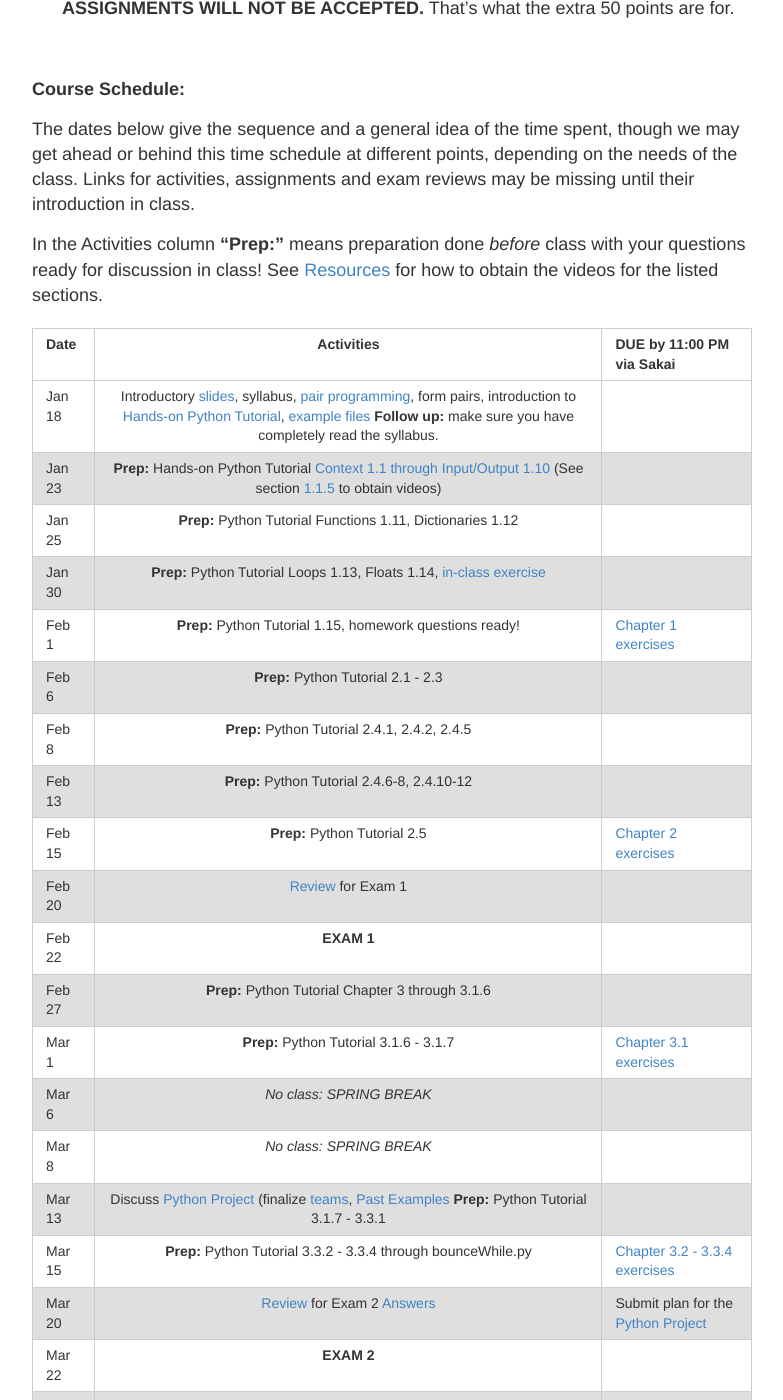
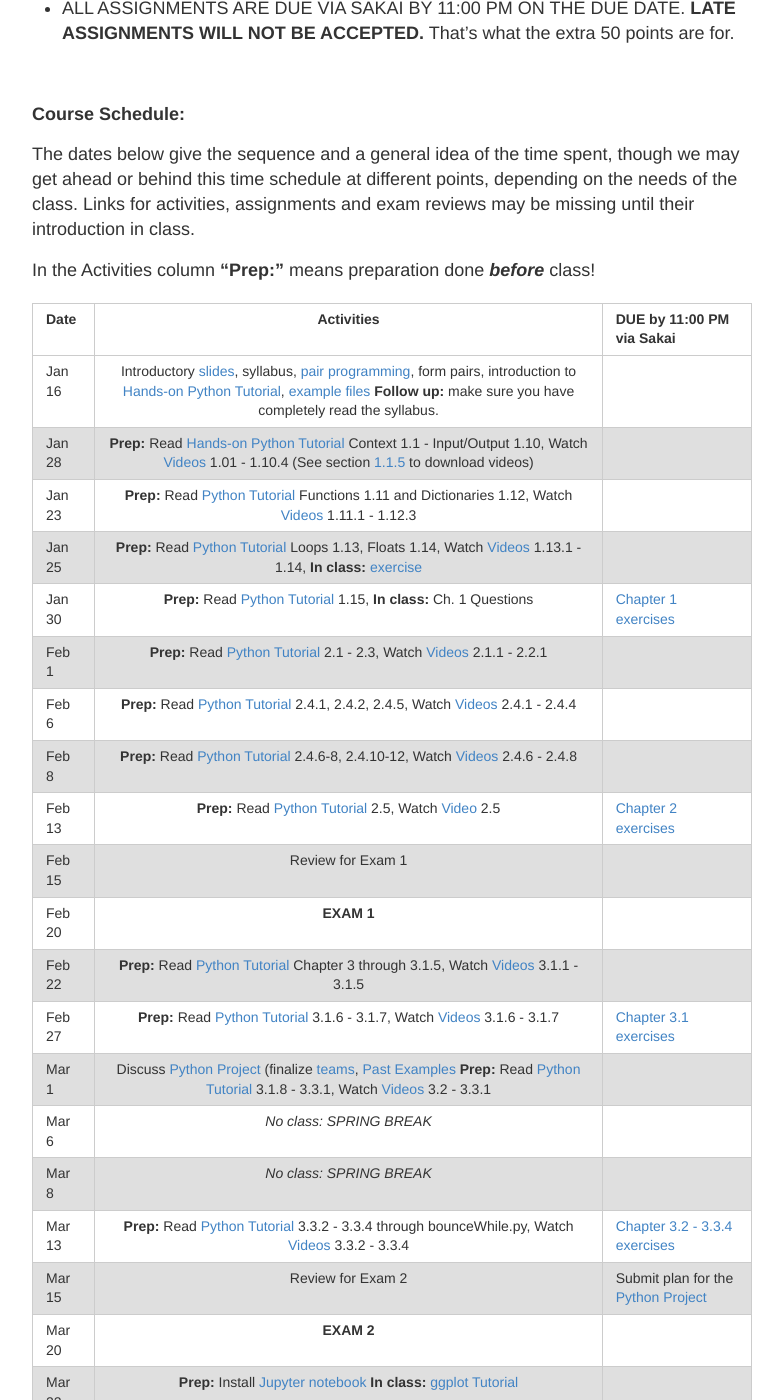
Before and after one commit to hwheeler01/comp150, a Jekyll site: the page built from syllabus.md, in a window 1280 px wide and 1400 px high, scrolled down 4938 px. Shown: the whole window, without its empty margins (248-1031 px from the left). Built offline with Jekyll 4.4.1, drawn with Linux system fonts in a browser that asks for light colours; some of the changed text lies outside the part shown.

Commit message:
Spring 18 syllabus

```diff
--- a/syllabus.md
+++ b/syllabus.md
@@ -4,13 +4,13 @@
 permalink: /syllabus/
 ---
 
-- Day/Time:	MW 12:10 - 1:25
-- Classroom:	Crown Center 103
+- Day/Time:	Tuesday and Thursday 11:30 - 12:45
+- Classroom:	Crown Center 105
 - Prerequisites:	none
 - Instructor:	 Dr. Heather Wheeler <hwheeler1@luc.edu>
 - Website:	[hwheeler01.github.io/comp150](http://hwheeler01.github.io/comp150)
-- Office Hours: Tuesdays 2:00 - 4:00 in <a href="http://www.luc.edu/campus_reservations/lsb.shtml">LSB</a> 324
-- TA: Jon Brenner <jbrenluc@gmail.com>
+- Office Hours: Tuesdays 9:30 - 11:15 in <a href="https://www.luc.edu/cs/contactus/">Doyle</a> 304
+- TA:
 
 <div align="center">
 <table style="width: px; height: 12px;" class="docutils" border="0">
@@ -64,9 +64,9 @@
 
 <p style="font-weight: bold;"><a name="format"></a>Course Format:</p>
 
-Much of this course will be *flipped* from the traditional course format. That is, the presentations are mostly at your convenience, at your speed, as videos/text on your computer outside of class. In class, we will discuss questions you have on the presentations and do much of the harder creative work of synthesizing and using this information, when you have the most direct support from the instructor, the TA, and classmates.
+Much of this course will be ***flipped*** from the traditional course format. That is, the lectures should be viewed as videos/text on your computer outside of class. In class, we will spend a few minutes summarizing the lectures and provide ample time for working on the assigned exercises, when you have the most direct support from the instructor, the TA, and classmates.
 
-As you work through the <a href="http://anh.cs.luc.edu/python/hands-on/3.1/index.html">Hand's-on Python Tutorial</a> at the beginning of the semester, come to class prepared with questions on the <a href="http://hwheeler01.github.io/comp150/syllabus/#schedule">day's topics</a>.
+As you work through the <a href="http://anh.cs.luc.edu/python/hands-on/3.1/index.html">Hand's-on Python Tutorial</a> at the beginning of the semester, come to class prepared with questions on the <a href="http://hwheeler01.github.io/comp150/syllabus/#schedule">day's topics</a>. **You must watch the assigned videos before class in order to keep up with the material and make best use of class time.**
 
 You are expected to look at assigned presentations before class, but *if you want to check on something in a video during class, remember to bring headphones.*
 
@@ -76,7 +76,7 @@
 
 *Homework Assignments:* For each homework, you must submit to Sakai a `.zip` file of the required files for that assignment. For the tutorial assignments, the exercises are mentioned as you encounter them in each chapter. Each due date and a link to a list of the required exercises are on the <a class="reference external" href="#schedule">Course Schedule</a>.<br>
 
-[Pair Programming](http://hwheeler01.github.io/comp150/pairprogram/) is when two people collaborate on one problem with one person coding while the other looks on. For novices and professionals alike, pair programming often leads to better, faster, and more enjoyable project completion. You have the option to do pair programming in this course for most of the homework assignments. **However, your exams will NOT be in pairs!**
+[Pair Programming](http://hwheeler01.github.io/comp150/pairprogram/) is when two people collaborate on one problem with one person coding while the other looks on. For novices and professionals alike, pair programming often leads to better, faster, and more enjoyable project completion. You have the option to do pair programming in this course for most of the homework assignments. **However, your exams will NOT be in pairs.**
 
 *Python Project:* You will form teams of two or three to complete a project, which is a major programming assignment in Python. Some suggestions for the project can be found <a href="http://hwheeler01.github.io/comp150/HW/Project.html">here.</a> This will be discussed further in class.<br>
 
@@ -86,7 +86,7 @@
 
 <span style="font-weight: bold;"><a name="env"></a>Programming Environment: </span><br>
 
-We will be programming in Python, available on the classroom computers, and as a download to your own computer. There are several choices based on program version and operating system. You should get the latest version of Python (3.6.0) for your operating system from the central site <a href="https://www.python.org/downloads/">https://www.python.org/downloads/</a>. Python comes with the graphical interface called Idle, which we will use.
+We will be programming in Python, available on the classroom computers, and as a download to your own computer. There are several choices based on program version and operating system. You should get the latest version of Python (3.6.4) for your operating system from the central site <a href="https://www.python.org/downloads/">https://www.python.org/downloads/</a>. Python comes with the graphical interface called Idle, which we will use.
 
 - Recommended storage options for course work:
 	- Cloud-based storage like Box or Google Drive
@@ -201,40 +201,41 @@
 The dates below give the sequence and a general idea of the time spent, though we may get ahead or behind this time schedule at different points, depending on the needs of the class. Links for activities, assignments and exam reviews may be missing until their introduction in class.
 
 
-In the Activities column **"Prep:"** means preparation done *before* class with your questions ready for discussion in class! See <a href="http://hwheeler01.github.io/comp150/resources/">Resources</a> for how to obtain the videos for the listed sections.
+In the Activities column **"Prep:"** means preparation done ***before*** class!
 
 | **Date**      | **Activities**    | **DUE by 11:00 PM via Sakai** |
 | ------------- |:-------------:| :-----|
-|Jan 18|Introductory <a href="{{ site.baseurl }}/intro-lecture.pdf">slides</a>, syllabus, <a href="{{ site.baseurl }}/pairprogram">pair programming</a>, form pairs, introduction to <a target="_blank" href="http://anh.cs.luc.edu/python/hands-on/3.1/index.html">Hands-on Python Tutorial</a>, <a href="http://anh.cs.luc.edu/python/hands-on/3.1/examples.zip">example files</a> **Follow up:** make sure you have completely read the syllabus.|
-|Jan 23|**Prep:** Hands-on Python Tutorial <a href="http://anh.cs.luc.edu/python/hands-on/3.1/handsonHtml/index.html">Context 1.1 through Input/Output 1.10</a> (See section [1.1.5](http://anh.cs.luc.edu/python/hands-on/3.1/handsonHtml/context.html#using-the-tutorial-text-and-video) to obtain videos)|
-|Jan 25|**Prep:** Python Tutorial Functions 1.11, Dictionaries 1.12 |
-|Jan 30|**Prep:** Python Tutorial Loops 1.13, Floats 1.14, <a href="{{ site.baseurl }}/playComputer_loopy.rtf">in-class exercise</a> |
-|Feb 1|**Prep:** Python Tutorial 1.15, homework questions ready! |<a href="http://hwheeler01.github.io/comp150/HW/CheckOnTutorial-1.html">Chapter 1 exercises</a>|
-|Feb 6|**Prep:** Python Tutorial 2.1 - 2.3 | |
-|Feb 8|**Prep:** Python Tutorial 2.4.1, 2.4.2, 2.4.5  |
-|Feb 13|**Prep:** Python Tutorial 2.4.6-8, 2.4.10-12 |
-|Feb 15|**Prep:** Python Tutorial 2.5 |<a href="http://hwheeler01.github.io/comp150/HW/CheckOnTutorial-2.html">Chapter 2 exercises</a>|
-|Feb 20|[Review](http://hwheeler01.github.io/comp150/exam1_review.pdf) for Exam 1 | |
-|Feb 22|**EXAM 1** |
-|Feb 27|**Prep:** Python Tutorial  Chapter 3 through 3.1.6 |
-|Mar 1|**Prep:** Python Tutorial 3.1.6 - 3.1.7 | <a href="http://hwheeler01.github.io/comp150/HW/CheckOnTutorial-3.html">Chapter 3.1 exercises</a> |
+|Jan 16|Introductory <a href="{{ site.baseurl }}/intro-lecture.pdf">slides</a>, syllabus, <a href="{{ site.baseurl }}/pairprogram">pair programming</a>, form pairs, introduction to <a target="_blank" href="http://anh.cs.luc.edu/python/hands-on/3.1/index.html">Hands-on Python Tutorial</a>, <a href="http://anh.cs.luc.edu/python/hands-on/3.1/examples.zip">example files</a> **Follow up:** make sure you have completely read the syllabus.|
+|Jan 28|**Prep:** Read [Hands-on Python Tutorial](http://anh.cs.luc.edu/python/hands-on/3.1/handsonHtml/index.html) Context 1.1 - Input/Output 1.10, Watch [Videos](https://drive.google.com/drive/folders/0B5WvvnDHeaIYWkUxRWYxMExDeW8) 1.01 - 1.10.4 (See section [1.1.5](http://anh.cs.luc.edu/python/hands-on/3.1/handsonHtml/context.html#using-the-tutorial-text-and-video) to download videos)|
+|Jan 23|**Prep:** Read [Python Tutorial](http://anh.cs.luc.edu/python/hands-on/3.1/handsonHtml/index.html) Functions 1.11 and Dictionaries 1.12, Watch [Videos](https://drive.google.com/drive/folders/0B5WvvnDHeaIYWkUxRWYxMExDeW8) 1.11.1 - 1.12.3|
+|Jan 25|**Prep:** Read [Python Tutorial](http://anh.cs.luc.edu/python/hands-on/3.1/handsonHtml/index.html) Loops 1.13, Floats 1.14, Watch [Videos](https://drive.google.com/drive/folders/0B5WvvnDHeaIYWkUxRWYxMExDeW8) 1.13.1 - 1.14, **In class:** <a href="{{ site.baseurl }}/playComputer_loopy.rtf">exercise</a> |
+|Jan 30|**Prep:** Read [Python Tutorial](http://anh.cs.luc.edu/python/hands-on/3.1/handsonHtml/index.html) 1.15, **In class:** Ch. 1 Questions |<a href="http://hwheeler01.github.io/comp150/HW/CheckOnTutorial-1.html">Chapter 1 exercises</a>|
+|Feb 1|**Prep:** Read [Python Tutorial](http://anh.cs.luc.edu/python/hands-on/3.1/handsonHtml/index.html) 2.1 - 2.3, Watch [Videos](https://drive.google.com/drive/folders/0B5WvvnDHeaIYWkUxRWYxMExDeW8) 2.1.1 - 2.2.1 | |
+|Feb 6|**Prep:** Read [Python Tutorial](http://anh.cs.luc.edu/python/hands-on/3.1/handsonHtml/index.html) 2.4.1, 2.4.2, 2.4.5, Watch [Videos](https://drive.google.com/drive/folders/0B5WvvnDHeaIYWkUxRWYxMExDeW8) 2.4.1 - 2.4.4 |
+|Feb 8|**Prep:** Read [Python Tutorial](http://anh.cs.luc.edu/python/hands-on/3.1/handsonHtml/index.html) 2.4.6-8, 2.4.10-12, Watch [Videos](https://drive.google.com/drive/folders/0B5WvvnDHeaIYWkUxRWYxMExDeW8) 2.4.6 - 2.4.8|
+|Feb 13|**Prep:** Read [Python Tutorial](http://anh.cs.luc.edu/python/hands-on/3.1/handsonHtml/index.html) 2.5, Watch [Video](https://drive.google.com/drive/folders/0B5WvvnDHeaIYWkUxRWYxMExDeW8)  2.5|<a href="http://hwheeler01.github.io/comp150/HW/CheckOnTutorial-2.html">Chapter 2 exercises</a>|
+|Feb 15|Review for Exam 1 | |
+|Feb 20|**EXAM 1** |
+|Feb 22|**Prep:** Read [Python Tutorial](http://anh.cs.luc.edu/python/hands-on/3.1/handsonHtml/index.html)  Chapter 3 through 3.1.5, Watch [Videos](https://drive.google.com/drive/folders/0B5WvvnDHeaIYWkUxRWYxMExDeW8) 3.1.1 - 3.1.5 |
+|Feb 27| **Prep:** Read [Python Tutorial](http://anh.cs.luc.edu/python/hands-on/3.1/handsonHtml/index.html) 3.1.6 - 3.1.7, Watch [Videos](https://drive.google.com/drive/folders/0B5WvvnDHeaIYWkUxRWYxMExDeW8)  3.1.6 - 3.1.7 | <a href="http://hwheeler01.github.io/comp150/HW/CheckOnTutorial-3.html">Chapter 3.1 exercises</a> |
+|Mar 1|Discuss <a href="http://hwheeler01.github.io/comp150/HW/Project.html">Python Project</a>  (finalize [teams](http://hwheeler01.github.io/comp150/teams), <a href="http://hwheeler01.github.io/comp150/ClassNotes.html#Past">Past Examples</a> **Prep:** Read [Python Tutorial](http://anh.cs.luc.edu/python/hands-on/3.1/handsonHtml/index.html) 3.1.8 - 3.3.1, Watch [Videos](https://drive.google.com/drive/folders/0B5WvvnDHeaIYWkUxRWYxMExDeW8) 3.2 - 3.3.1|
 |Mar 6| *No class: SPRING BREAK*|
 |Mar 8| *No class: SPRING BREAK* |
-|Mar 13|Discuss <a href="http://hwheeler01.github.io/comp150/HW/Project.html">Python Project</a>  (finalize [teams](http://hwheeler01.github.io/comp150/teams), <a href="http://hwheeler01.github.io/comp150/ClassNotes.html#Past">Past Examples</a> **Prep:** Python Tutorial 3.1.7 - 3.3.1 |
-|Mar 15|**Prep:** Python Tutorial 3.3.2 - 3.3.4 through bounceWhile.py|<a href="http://hwheeler01.github.io/comp150/HW/CheckOnTutorial-3.html">Chapter 3.2 - 3.3.4 exercises</a>|
-|Mar 20|[Review](http://hwheeler01.github.io/comp150/exam2_review_no_answers.pdf) for Exam 2 [Answers](http://hwheeler01.github.io/comp150/exam2_review_ANSWERS.pdf) |Submit plan for the <a href="http://hwheeler01.github.io/comp150/HW/Project.html">Python Project</a> |
-|Mar 22|**EXAM 2** |
-|Mar 27|**Prep:** Install <a href="http://jupyter-notebook-beginner-guide.readthedocs.io/en/latest/index.html">Jupyter notebook</a> **In class:** [ggplot Tutorial](http://hwheeler01.github.io/comp150/ggplot/ggplot_tutorial.html)| |
+|Mar 13|**Prep:** Read [Python Tutorial](http://anh.cs.luc.edu/python/hands-on/3.1/handsonHtml/index.html) 3.3.2 - 3.3.4 through bounceWhile.py, Watch [Videos](https://drive.google.com/drive/folders/0B5WvvnDHeaIYWkUxRWYxMExDeW8) 3.3.2 - 3.3.4|<a href="http://hwheeler01.github.io/comp150/HW/CheckOnTutorial-3.html">Chapter 3.2 - 3.3.4 exercises</a>|
+|Mar 15|Review for Exam 2 |Submit plan for the <a href="http://hwheeler01.github.io/comp150/HW/Project.html">Python Project</a> |
+|Mar 20|**EXAM 2** |
+|Mar 22|**Prep:** Install <a href="http://jupyter-notebook-beginner-guide.readthedocs.io/en/latest/index.html">Jupyter notebook</a> **In class:** [ggplot Tutorial](http://hwheeler01.github.io/comp150/ggplot/ggplot_tutorial.html)| |
+|Mar 27|**In class:** [ggplot Tutorial](http://hwheeler01.github.io/comp150/ggplot/ggplot_tutorial.html)|
 |Mar 29|**In class:** [Project teams](http://hwheeler01.github.io/comp150/teams), [Exam 2 logic examples](http://hwheeler01.github.io/comp150/exam2_playComputer.docx), plotting questions| <a href="http://hwheeler01.github.io/comp150/HW/Plotting_Homework.html">Plotting Homework</a>|
-|Apr 3|**Prep:** Binary Arithmetic in <a href="http://hwheeler01.github.io/comp150/ClassNotes.html">Class Notes</a> Sections 2-3F (videos N2, N3A, N3B, N3C-E)  **In class:** <a href="http://hwheeler01.github.io/comp150/binDecHex_practice.pdf">Example Problems</a> ||
-|Apr 5|**Prep:** Pip Assembler in <a href="http://hwheeler01.github.io/comp150/ClassNotes.html">Class Notes</a> Sections 4A-E (videos N4, N4A, N4B, N4C, N4D, N4E)|
-|Apr 10|**Prep:** Pip Assembler in <a href="http://hwheeler01.github.io/comp150/ClassNotes.html">Class Notes</a> Sections 4F-H (videos N4F, N4G, N4H) | <a href="http://hwheeler01.github.io/comp150/HW/PipPrograms.html">Pip Program</a> |
-|Apr 12|**Prep:** Boolean Algebra, Truth Tables, and Digital Circuits in <a href="http://hwheeler01.github.io/comp150/ClassNotes.html">Class Notes</a> Sections 5A-D (videos N5A-D) **In class:** [Logicly Demo](https://logic.ly/download/)|
-|Apr 17| *No class: EASTER BREAK* |
-|Apr 19|**Prep:**  Boolean Algebra, Truth Tables, and Digital Circuits in <a href="http://hwheeler01.github.io/comp150/ClassNotes.html">Class Notes</a> Sections 5E-I (videos N5E-I) **In class:** Finalize Project Presentations and Python Code (<a href="http://hwheeler01.github.io/comp150/HW/Project.html">requirements</a>) | <a href="http://hwheeler01.github.io/comp150/HW/Gates.html">Gates Homework</a> |
+|Apr 3|**Prep:** Binary Arithmetic in <a href="http://hwheeler01.github.io/comp150/ClassNotes.html">Class Notes</a> Sections 2-3F (videos [N2](https://drive.google.com/open?id=0B5WvvnDHeaIYYzYyZjRiYTMtMzgwMi00ZWZlLWE1MTMtNGM3MzgyMTk2MDk3), [N3A-N3C](https://drive.google.com/drive/folders/0B5WvvnDHeaIYYzVlNDYxMzYtNjAzMy00MDY1LWExNzUtYmFjZmFiNmFhNzhh))  **In class:** <a href="http://hwheeler01.github.io/comp150/binDecHex_practice.pdf">Example Problems</a> ||
+|Apr 5|**Prep:** Pip Assembler in <a href="http://hwheeler01.github.io/comp150/ClassNotes.html">Class Notes</a> Sections 4A-B ([videos](https://drive.google.com/drive/folders/0B5WvvnDHeaIYMzQ1MzI0OTItNzQ5Ni00MGRhLThmMWItYTk4OGIyYTBiOTMx) N4, N4A, N4B) **In class:** Project Progress Check| Python Project Progress Check
+|Apr 10|**Prep:** Pip Assembler in <a href="http://hwheeler01.github.io/comp150/ClassNotes.html">Class Notes</a> Sections 4C-E ([videos](https://drive.google.com/drive/folders/0B5WvvnDHeaIYMzQ1MzI0OTItNzQ5Ni00MGRhLThmMWItYTk4OGIyYTBiOTMx) N4C, N4D, N4E)|
+|Apr 12|**Prep:** Pip Assembler in <a href="http://hwheeler01.github.io/comp150/ClassNotes.html">Class Notes</a> Sections 4F-H ([videos](https://drive.google.com/drive/folders/0B5WvvnDHeaIYMzQ1MzI0OTItNzQ5Ni00MGRhLThmMWItYTk4OGIyYTBiOTMx) N4F, N4G, N4H) | <a href="http://hwheeler01.github.io/comp150/HW/PipPrograms.html">Pip Program</a> |
+|Apr 17|**Prep:** Boolean Algebra, Truth Tables, and Digital Circuits in <a href="http://hwheeler01.github.io/comp150/ClassNotes.html">Class Notes</a> Sections 5A-D ([videos](https://drive.google.com/drive/folders/0B5WvvnDHeaIYNmQ5MTA4NDMtNmU1Zi00MDBkLTlkNzYtMGNmOWNjZmI1MjZj) N5A-D) **In class:** [Logicly Demo](https://logic.ly/download/)|
+|Apr 19|**Prep:**  Boolean Algebra, Truth Tables, and Digital Circuits in <a href="http://hwheeler01.github.io/comp150/ClassNotes.html">Class Notes</a> Sections 5E-I ([videos](https://drive.google.com/drive/folders/0B5WvvnDHeaIYNmQ5MTA4NDMtNmU1Zi00MDBkLTlkNzYtMGNmOWNjZmI1MjZj) N5E-I) **In class:** Finalize Project Presentations and Python Code (<a href="http://hwheeler01.github.io/comp150/HW/Project.html">requirements</a>) | <a href="http://hwheeler01.github.io/comp150/HW/Gates.html">Gates Homework</a> |
 |Apr 24|  **Project Presentations**, [Review](http://hwheeler01.github.io/comp150/COMP150-Final-Review.pdf) for Final Exam |
 |Apr 26| **Project Presentations**| <a href="http://hwheeler01.github.io/comp150/HW/Project.html">Python Project</a> |
-|May 5| **FINAL EXAM: Friday May 5, 9:00-11:00 AM** |
+|May 1| **FINAL EXAM: 9:00-11:00 AM** |
 
 <span style="font-weight: bold;"><a name="dates"></a>Important Dates:<br>
 
```
Also changed, not shown: other parts of syllabus.md (+4 -4 lines).
